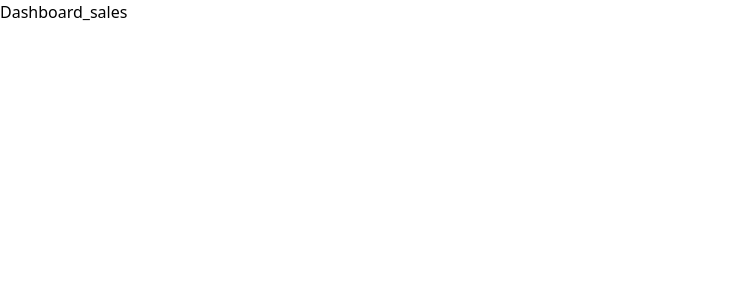
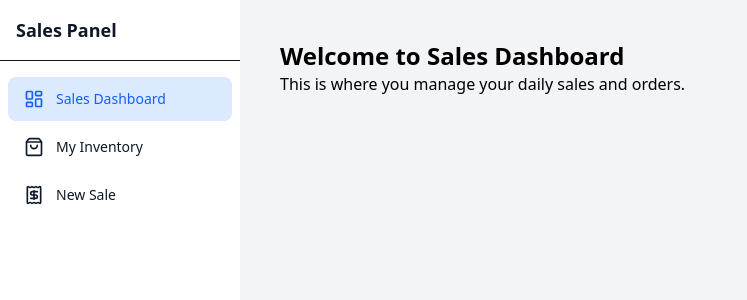
Before and after one commit to YashKachaRK/CoolStock, a React (Vite) app: page /sale_dashboard in a window 1280 px wide. Shown: the top 300 px of the page, without its empty margins (0-747 px from the left). Built offline with nearby package versions, Linux system fonts and the light colour scheme; sample sign-in values are in the browser's storage.

Commit message:
sidebar of salesman user routing done

```diff
--- a/src/App.jsx
+++ b/src/App.jsx
@@ -1,23 +1,29 @@
 import React from "react";
 import { BrowserRouter as Router, Routes, Route } from "react-router-dom";
+
+// Auth and Protected Routing
 import Login from "./components/Login";
-import Dashboard_admin from "./pages/admin/Dashboard_admin";
-import Dashboard_sales from "./pages/sales/Dashboard_sales";
 import ProtectRoute from "./components/ProtectRoute";
 
-// Admin
+// Admin Pages
+import Dashboard_admin from "./pages/admin/Dashboard_admin";
 import Order_admin from "./pages/admin/Order_admin";
 import Products_admin from "./pages/admin/Products_admin";
 import Salesman_admin from "./pages/admin/Salesman_admin";
+
+// Sales Pages
+import Dashboard_sales from "./pages/sales/Dashboard_sales";
+// import Inventory_sales from "./pages/sales/Inventory_sales"; // Import when created
+// import Order_sales from "./pages/sales/Order_sales"; // Import when created
 
 function App() {
   return (
     <Router>
       <Routes>
-        {/* Login page */}
+        {/* Public Route */}
         <Route path="/" element={<Login />} />
 
-        {/* Admin dashboard */}
+        {/* Admin Routes - Protected */}
         <Route
           path="/admin_dashboard"
           element={
@@ -26,11 +32,32 @@ function App() {
             </ProtectRoute>
           }
         />
-        <Route path="/admin_users" element={<Salesman_admin />} />
-        <Route path="/admin_product" element={<Products_admin />} />
-        <Route path="/admin_orders" element={<Order_admin />} />
+        <Route
+          path="/admin_users"
+          element={
+            <ProtectRoute>
+              <Salesman_admin />
+            </ProtectRoute>
+          }
+        />
+        <Route
+          path="/admin_product"
+          element={
+            <ProtectRoute>
+              <Products_admin />
+            </ProtectRoute>
+          }
+        />
+        <Route
+          path="/admin_orders"
+          element={
+            <ProtectRoute>
+              <Order_admin />
+            </ProtectRoute>
+          }
+        />
 
-        {/* Sales dashboard */}
+        {/* Sales Routes - Protected */}
         <Route
           path="/sale_dashboard"
           element={
@@ -39,6 +66,19 @@ function App() {
             </ProtectRoute>
           }
         />
+        {/* Example Sales Sub-Routes
+        <Route
+          path="/sale_inventory"
+          element={
+            <ProtectRoute>
+              <Inventory_sales />
+            </ProtectRoute>
+          }
+        />
+        */}
+
+        {/* Catch-all for 404 - Optional */}
+        <Route path="*" element={<div className="flex h-screen items-center justify-center">404 - Page Not Found</div>} />
       </Routes>
     </Router>
   );
--- a/src/pages/sales/Dashboard_sales.jsx
+++ b/src/pages/sales/Dashboard_sales.jsx
@@ -1,9 +1,16 @@
-import React from 'react'
+import React from "react";
+import Slidebar from "../../components/Slidebar";
+import { salesMenuItems } from "./Slidebar_sales";
 
 function Dashboard_sales() {
   return (
-    <div>Dashboard_sales</div>
-  )
+    <Slidebar title="Sales Panel" menuItems={salesMenuItems}>
+      <div className="p-4">
+        <h1 className="text-2xl font-bold">Welcome to Sales Dashboard</h1>
+        <p>This is where you manage your daily sales and orders.</p>
+      </div>
+    </Slidebar>
+  );
 }
 
-export default Dashboard_sales
+export default Dashboard_sales;
--- a/src/pages/sales/Slidebar_sales.js
+++ b/src/pages/sales/Slidebar_sales.js
@@ -1,24 +1,19 @@
-import { ListOrdered , ShoppingCart , Users , LayoutDashboard } from "lucide-react";
+import { LayoutDashboard, ShoppingBag, Receipt } from "lucide-react";
 
- export const menuItems = [
+export const salesMenuItems = [
   {
-      label: "Dashboard",
-      href: "/admin_dashboard",
+    label: "Sales Dashboard",
+    href: "/sale_dashboard",
     icon: LayoutDashboard,
   },
   {
-      label: "Salesman",
-      href: "/admin_users",
-      icon: Users,
+    label: "My Inventory",
+    href: "/sale_inventory",
+    icon: ShoppingBag,
   },
   {
-      label: "Products",
-      href: "/admin_product",
-      icon: ShoppingCart ,
-    },
-    {
-      label:"Orders",
-      href:"/admin_orders",
-      icon: ListOrdered
+    label: "New Sale",
+    href: "/sale_orders",
+    icon: Receipt,
   },
 ];
```
Also changed, not shown: 1 other file (tests, documents, lock files or other folders). Lines whose indentation alone changed are shown as unchanged.
